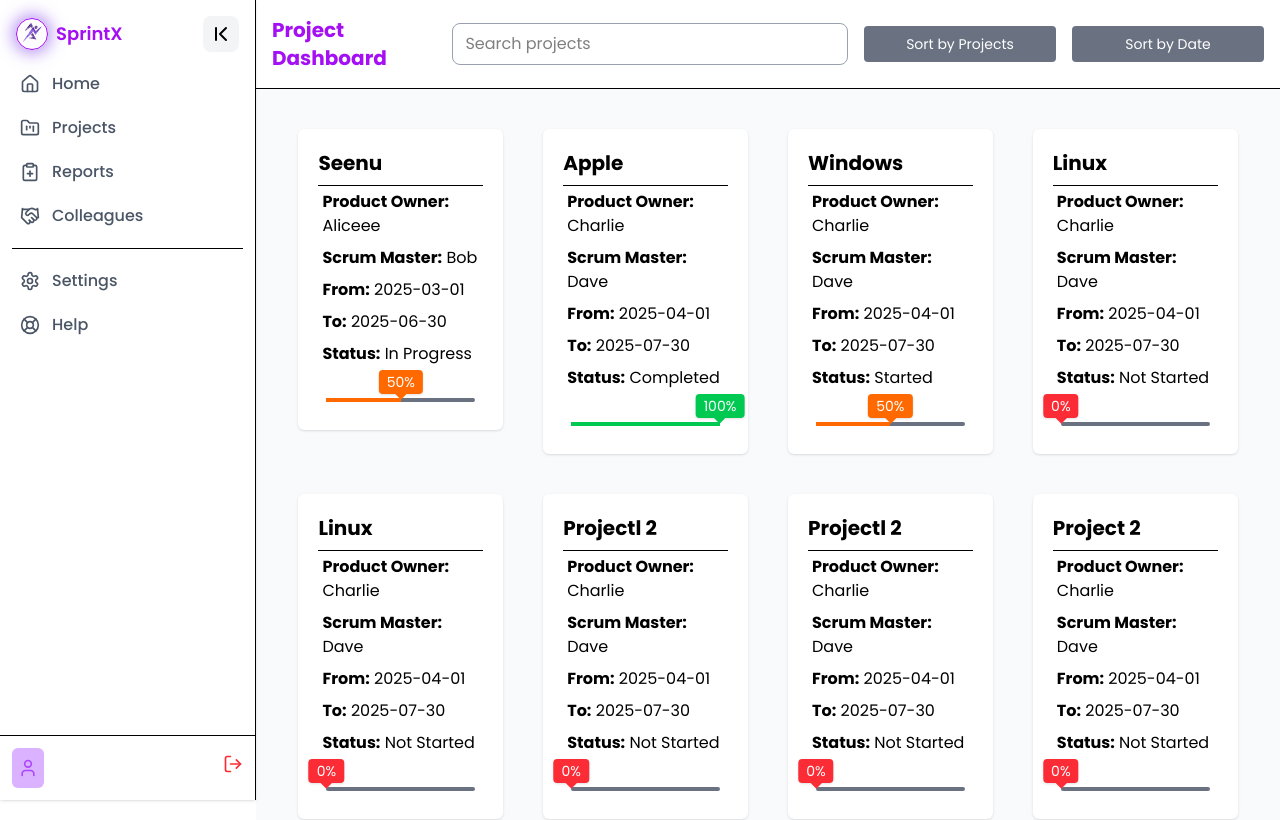
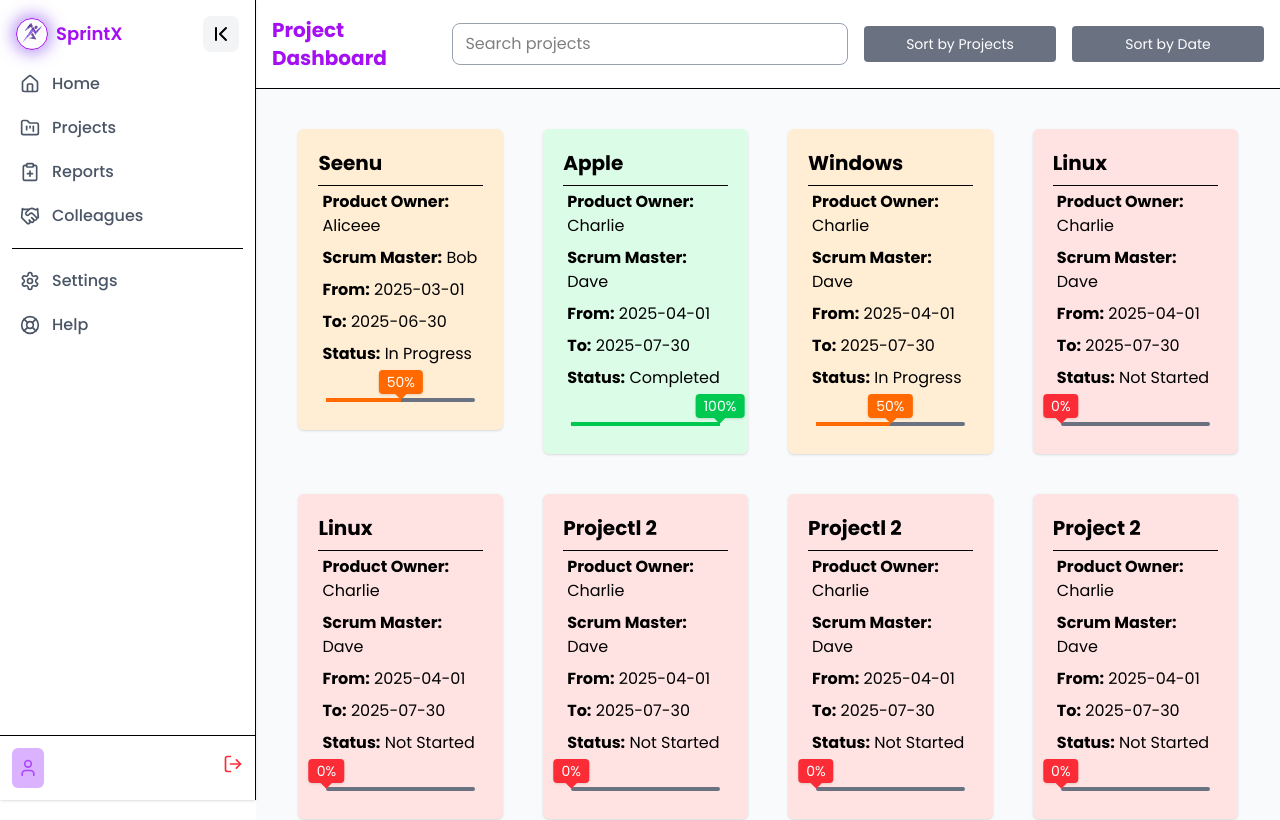
Before and after one commit to Sabarish-developer/SprintX, a React (Vite) app in the folder client/: page /home/projects in a window 1280 px wide. Shown: the top 820 px of the page. Built offline with nearby package versions, Linux system fonts and the light colour scheme.

Commit message:
Projects Dynamic  Card Bg

```diff
--- a/client/src/components/Projects.jsx
+++ b/client/src/components/Projects.jsx
@@ -7,7 +7,7 @@ import { progress } from "framer-motion";
 const projectsData = [
     { id: 1, name: "Seenu", owner: "Aliceee", scrumMaster: "Bob", from: "2025-03-01", to: "2025-06-30", status: "In Progress", progress: 50 },
     { id: 2, name: "Apple", owner: "Charlie", scrumMaster: "Dave", from: "2025-04-01", to: "2025-07-30", status: "Completed", progress: 100 },
-    { id: 3, name: "Windows", owner: "Charlie", scrumMaster: "Dave", from: "2025-04-01", to: "2025-07-30", status: "Started", progress: 50},
+    { id: 3, name: "Windows", owner: "Charlie", scrumMaster: "Dave", from: "2025-04-01", to: "2025-07-30", status: "In Progress", progress: 50},
     { id: 4, name: "Linux", owner: "Charlie", scrumMaster: "Dave", from: "2025-04-01", to: "2025-07-30", status: "Not Started", progress: 0},
     { id: 5, name: "Linux", owner: "Charlie", scrumMaster: "Dave", from: "2025-04-01", to: "2025-07-30", status: "Not Started", progress: 0},
     { id: 6, name: "Projectl 2", owner: "Charlie", scrumMaster: "Dave", from: "2025-04-01", to: "2025-07-30", status: "Not Started", progress: 0},
@@ -30,6 +30,12 @@ export default function Projects() {
     if (progress === 0) return 'bg-red-500';
     if (progress > 0 && progress < 100) return 'bg-orange-500';
     return 'bg-green-500'; // progress === 100
+  };
+
+  const getCardBg = (progress) => {
+    if (progress === 0) return 'bg-red-100';
+    if (progress > 0 && progress < 100) return 'bg-orange-100';
+    return 'bg-green-100'; // progress === 100
   };
 
 
@@ -141,7 +147,7 @@ export default function Projects() {
         {projects.map((project) => (
           <div
             key={project.id}
-            className="border-0 bg-white rounded-md shadow w-auto h-full p-5 cursor-pointer hover:shadow-lg sm:w-1/2 md:w-1/3 lg:w-1/5 transition duration-200"
+            className={`border-0 rounded-md shadow w-auto h-full p-5 cursor-pointer hover:shadow-lg sm:w-1/2 md:w-1/3 lg:w-1/5 transition duration-200 ${getCardBg(project.progress)}`}
             onClick={() => navigate(`/home/tasks`)}
           >
             <h2 className="text-xl font-bold mb-2">{project.name}</h2>
```
